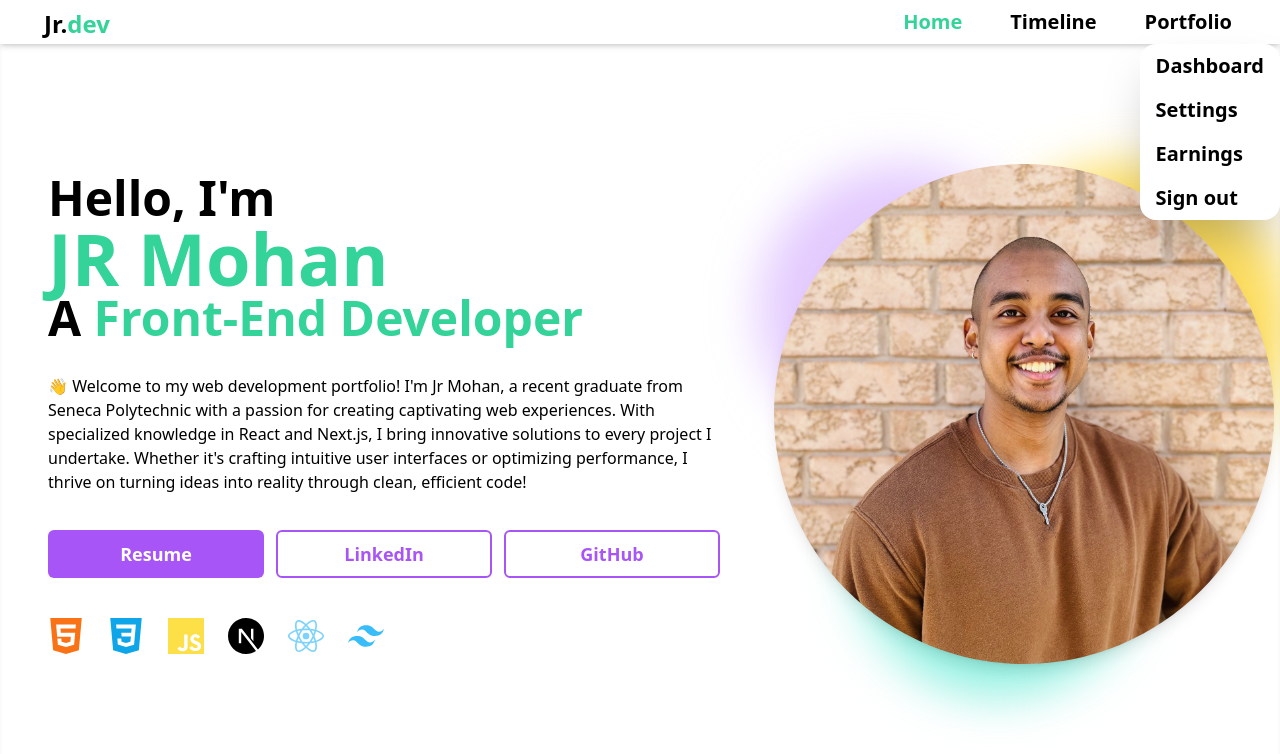
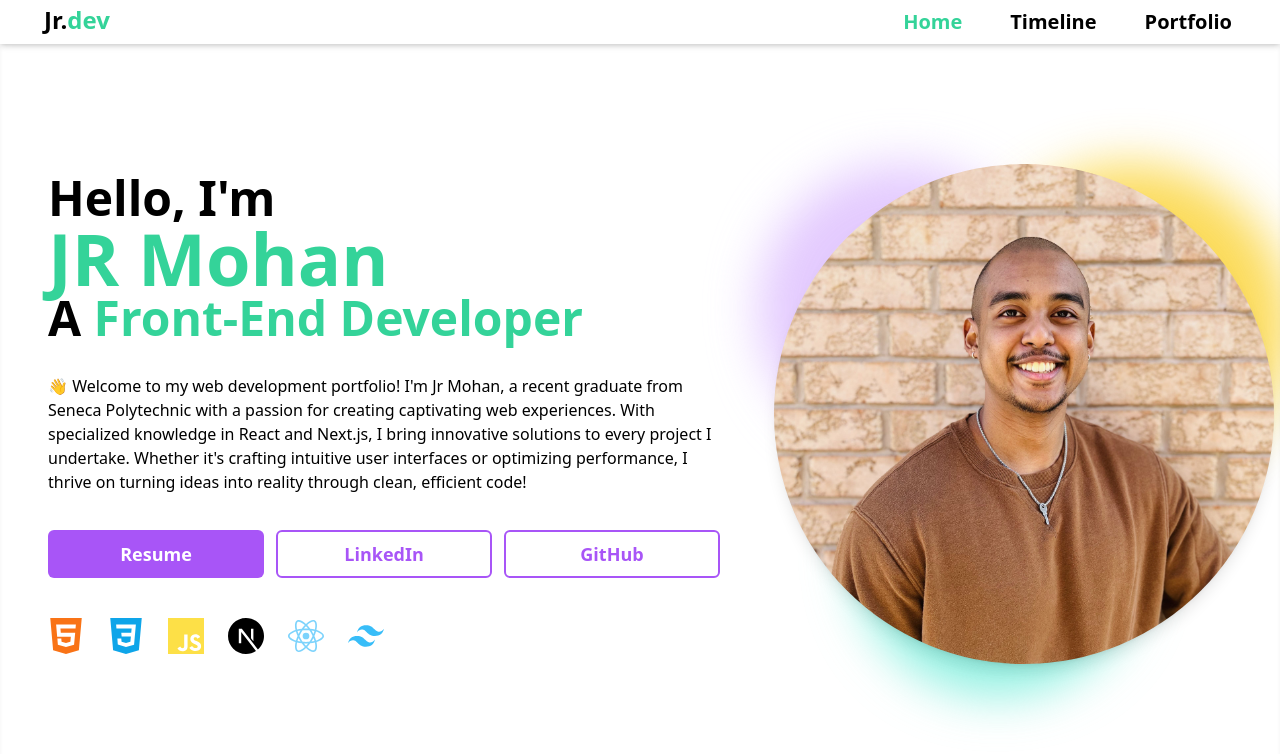
Before and after one commit to jmar753/ProfessionalWebsite, a Next.js app: page / in a window 1280 px wide. Shown: the top 754 px of the page. Built offline with nearby package versions, Linux system fonts and the light colour scheme.

Commit message:
Save before header links

```diff
--- a/components/Header.js
+++ b/components/Header.js
@@ -1,5 +1,5 @@
 import { useState, useEffect } from "react"
-import Link from "next/link"
+import Link from "next/link";
 import { useRouter } from "next/router"
 import { HiMenu } from "react-icons/hi";
 
@@ -15,40 +15,42 @@ export default function Header(){
     ]
 
     return(
-        <div className="bg-white flex justify-between font-semibold h-11 sticky top-0 z-40 text-xl py-2 px-4 md:px-11 md:shadow-md">
-            <div className="absolute w- right-0 top-11 bg-white shadow-2xl rounded-2xl z-50">
-                <ul class="text-xl text-black" aria-labelledby="dropdownDefaultButton">
-                    <li className="hover:bg-slate-300 rounded-t-2xl">
-                        <a href="#" class="block px-4 py-2 hover:bg-gray-100 rounded-t-2xl">Dashboard</a>
-                    </li>
-                    <li>
-                        <a href="#" class="block px-4 py-2 hover:bg-gray-100">Settings</a>
-                    </li>
-                    <li>
-                        <a href="#" class="block px-4 py-2 hover:bg-gray-100">Earnings</a>
-                    </li>
-                    <li>
-                        <a href="#" class="block px-4 py-2 hover:bg-gray-100">Sign out</a>
-                    </li>
-                </ul>
-            </div>
-            <div className="text-2xl hover:cursor-default">
-                Jr.<span className="text-emerald-400">dev</span>
+        <div className="bg-white flex justify-between font-semibold h-11 sticky top-0 z-40 text-xl py-2 px-2 md:px-11 md:shadow-md">
+            {/* <div className="bg-neutral-800 w-screen h-screen absolute left-0 top-0 opacity-40"></div>
+            <div className="text-base text-left absolute left-0 top-0 z-10 w-3/4 p-6 h-screen divide-y divide-neutral-200 bg-white opacity-100">
+                <button className="text-left text-neutral-900 w-full py-3 pr-3  text-2xl my-1">
+                    Home
+                </button>
+                <button className="text-left text-neutral-900 w-full py-3 pr-3 text-2xl my-1">
+                    About
+                </button>
+                <button className="text-left text-neutral-900 w-full py-3 pr-3  text-2xl my-1">
+                    Timeline
+                </button>
+                <button className="text-left text-neutral-900 w-full py-3 pr-3  text-2xl my-1">
+                    Portfolio
+                </button>
+            </div>  */}
+
+            <div className="text-2xl hover:cursor-default flex">
+                <div className="md:hidden flex justify-center items-center rounded-lg px-0.5 hover:cursor-pointer hover:bg-gray-300 mr-4">
+                    <HiMenu className="block md:hidden text-2xl">
+
+                    </HiMenu>
+                </div>
+                <span className="-my-1">
+                    Jr.<span className="text-emerald-400">dev</span>
+                </span>
             </div>
             <div className="hidden md:flex gap-10 justify-around">
                 {navOptions.map((item, index) => (
                     <Link href={item.route} passHref legacyBehavior key={index}>
-                        <button className={`hover:cursor-pointer transition px-1 duration-200 ${router.pathname == item.route ? "text-emerald-400":"text-black hover:text-emerald-600"}`} key={item.value} onClick={()=>setNavState(item.route)}>
+                        <button className={`hover:cursor-pointer transition px-1 duration-200 -my-1 ${router.pathname == item.route ? "text-emerald-400":"text-black hover:text-emerald-600"}`} key={item.value} onClick={()=>setNavState(item.route)}>
                             {item.value}
                         </button>
                     </Link>
                 ))}
             </div>
-            <div className="md:hidden flex justify-center items-center">
-                <HiMenu className="block md:hidden hover:bg-gray-200 rounded-xl mx-4 my-4 0 text-2xl">
-
-                </HiMenu>
-            </div>
         </div>
     )
 }
--- a/pages/Introduction.js
+++ b/pages/Introduction.js
@@ -50,7 +50,7 @@ export default function Introduction() {
                                 </div>
 
                                 <div className="hidden md:grid grid-cols-3 gap-3 pb-7 pt-4">
-                                    <a href="/JrMohan_Resume.pdf" locale={false}>
+                                    <a href="/JrMohan_Resume.pdf">
                                         <div className="hover:cursor-pointer hover:bg-purple-800 duration-200 bg-purple-500 text-white font-semibold text-lg rounded-md flex justify-center items-center h-12 w-full">
                                         Resume
                                         </div>
@@ -98,7 +98,7 @@ export default function Introduction() {
                             <img className="bg-white object-cover h-[300px] w-[300px] rounded-full shadow-xl" src="/static/selfieColourCropped.jpg" alt="Picture of the author"/>
                         </div>
                         <div className="grid grid-cols-3 gap-3 py-4">
-                            <a href="/JrMohan_Resume.pdf" locale={false}>
+                            <a href="/JrMohan_Resume.pdf">
                                 <div className="hover:cursor-pointer hover:bg-emerald-800 duration-200  bg-emerald-500 text-white font-semibold text-lg rounded-md flex justify-center items-center h-12 w-full">
                                     Resume
                                 </div>
@@ -117,8 +117,8 @@ export default function Introduction() {
                     </div>
 
                     {/* Carousel Try */}
-                    <div class="w-full inline-flex flex-nowrap md:hidden pt-6 overflow-hidden pb-10">
-                        <ul class="flex items-center justify-center md:justify-start [&_li]:mx-5 [&_img]:max-w-none animate-infinite-scroll">
+                    <div className="w-full inline-flex flex-nowrap md:hidden pt-6 overflow-hidden pb-10">
+                        <ul className="flex items-center justify-center md:justify-start [&_li]:mx-5 [&_img]:max-w-none animate-infinite-scroll">
                             {devIconsMobile.map((item, index) => (
                                 <li className="text-center h-full" key={index}>
                                     <div className={`text-center text-4xl`}>
@@ -128,7 +128,7 @@ export default function Introduction() {
                                 </li>
                             ))}
                         </ul>
-                        <ul class="flex items-center justify-center md:justify-start [&_li]:mx-5 [&_img]:max-w-none animate-infinite-scroll" aria-hidden="true">
+                        <ul className="flex items-center justify-center md:justify-start [&_li]:mx-5 [&_img]:max-w-none animate-infinite-scroll" aria-hidden="true">
                             {devIconsMobile.map((item, index) => (
                                 <li className="text-center h-full" key={index}>
                                     <div className={`text-center text-4xl`}>
```
